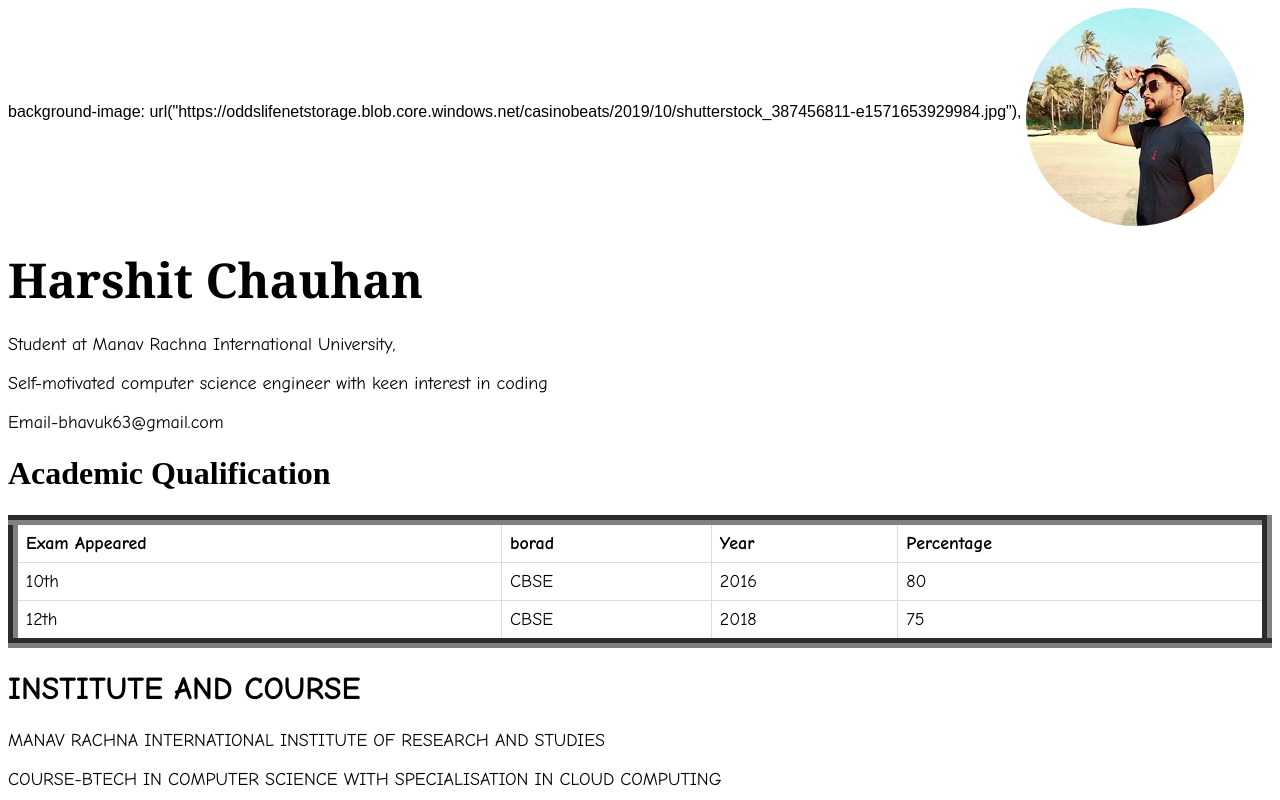
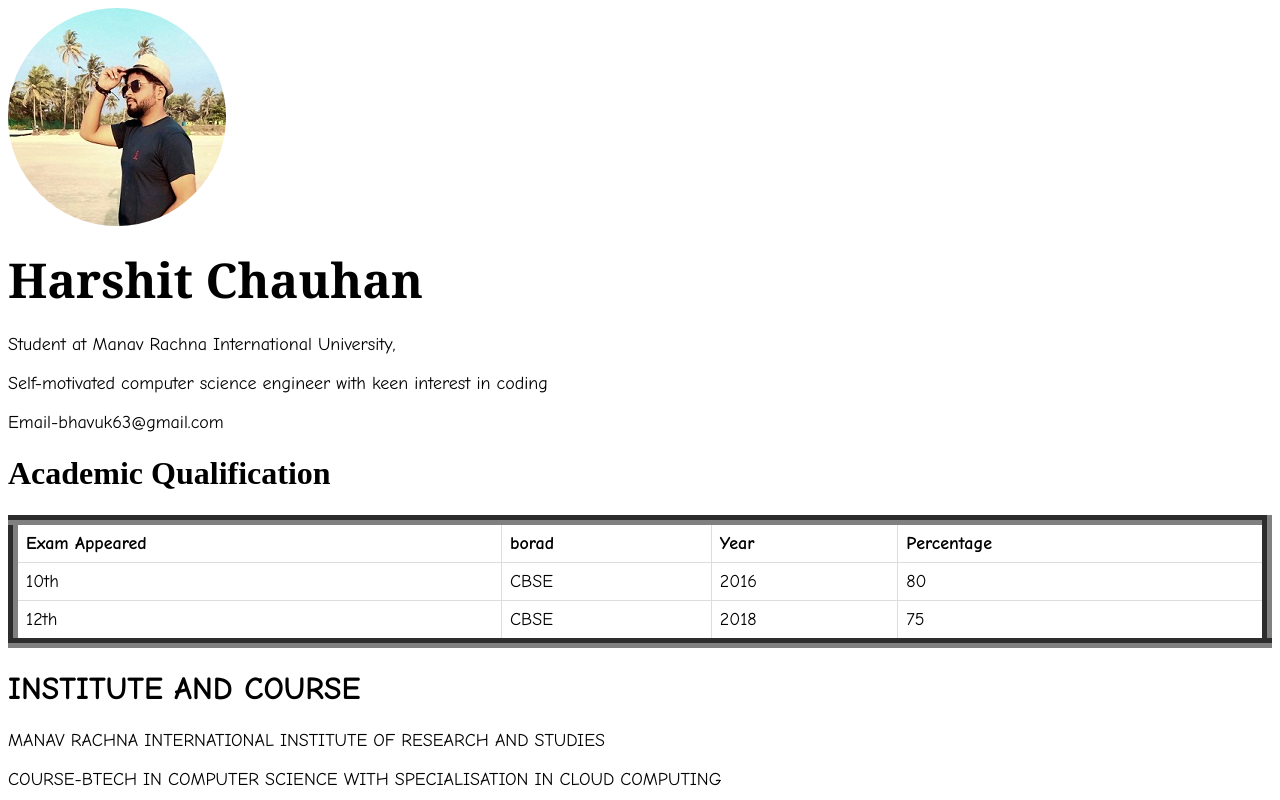
Before and after one commit to HarshitChauhan1998/port, a plain HTML site: page index.html in a window 1280 px wide. Shown: the top 800 px of the page. Drawn offline with Linux system fonts and the light colour scheme.

Commit message:
Update index.html

```diff
--- a/index.html
+++ b/index.html
@@ -7,8 +7,7 @@
 <head>
 <title>MY RESUME</title>
 </head>
-<body>
-  background-image: url("https://oddslifenetstorage.blob.core.windows.net/casinobeats/2019/10/shutterstock_387456811-e1571653929984.jpg"),
+<body background-image: url("https://oddslifenetstorage.blob.core.windows.net/casinobeats/2019/10/shutterstock_387456811-e1571653929984.jpg"),>
 <img src="20201228_144758.jpg"Align ="middle"   border: 1px solid #ddd;
   border-radius: 4px;
   padding: 5px;
```
